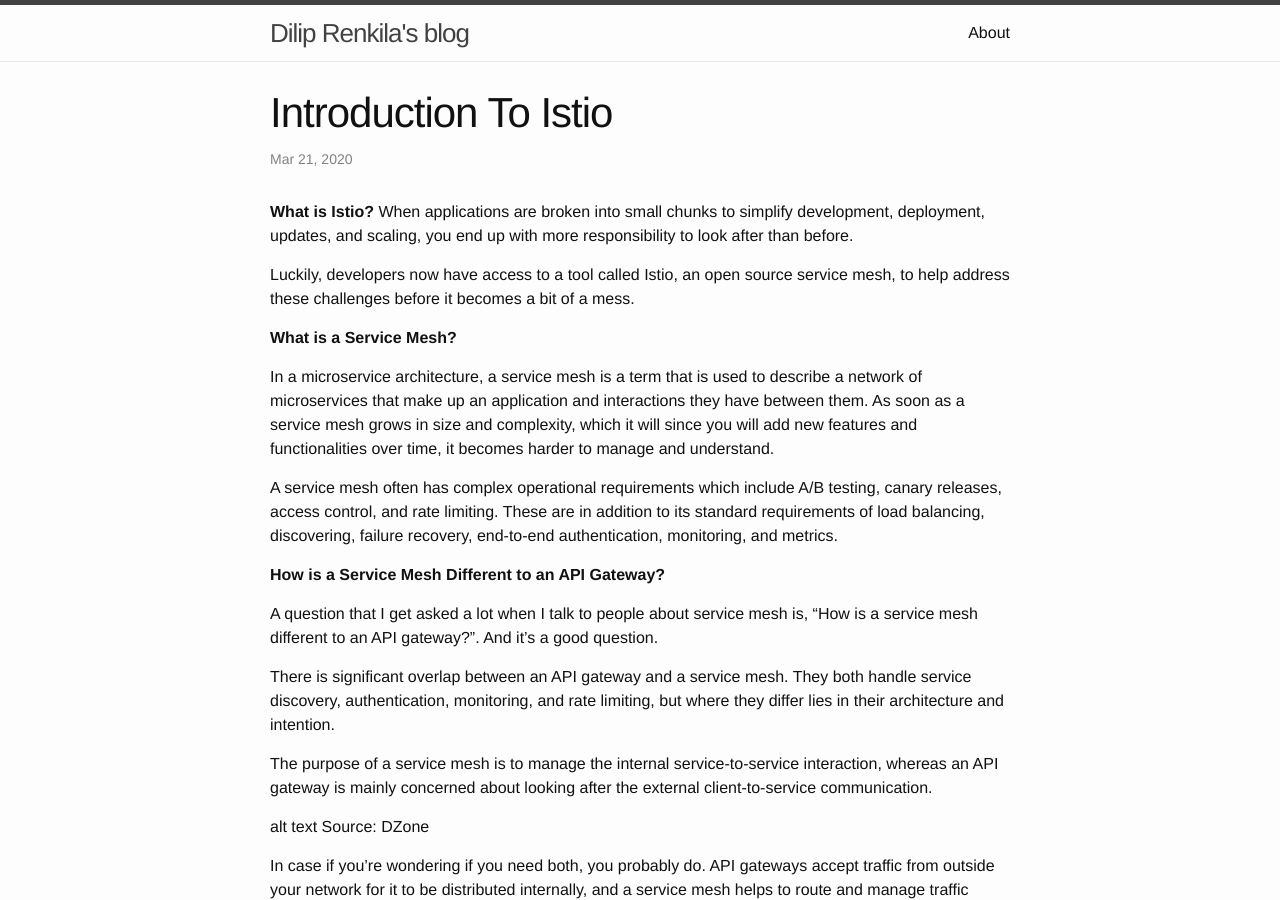
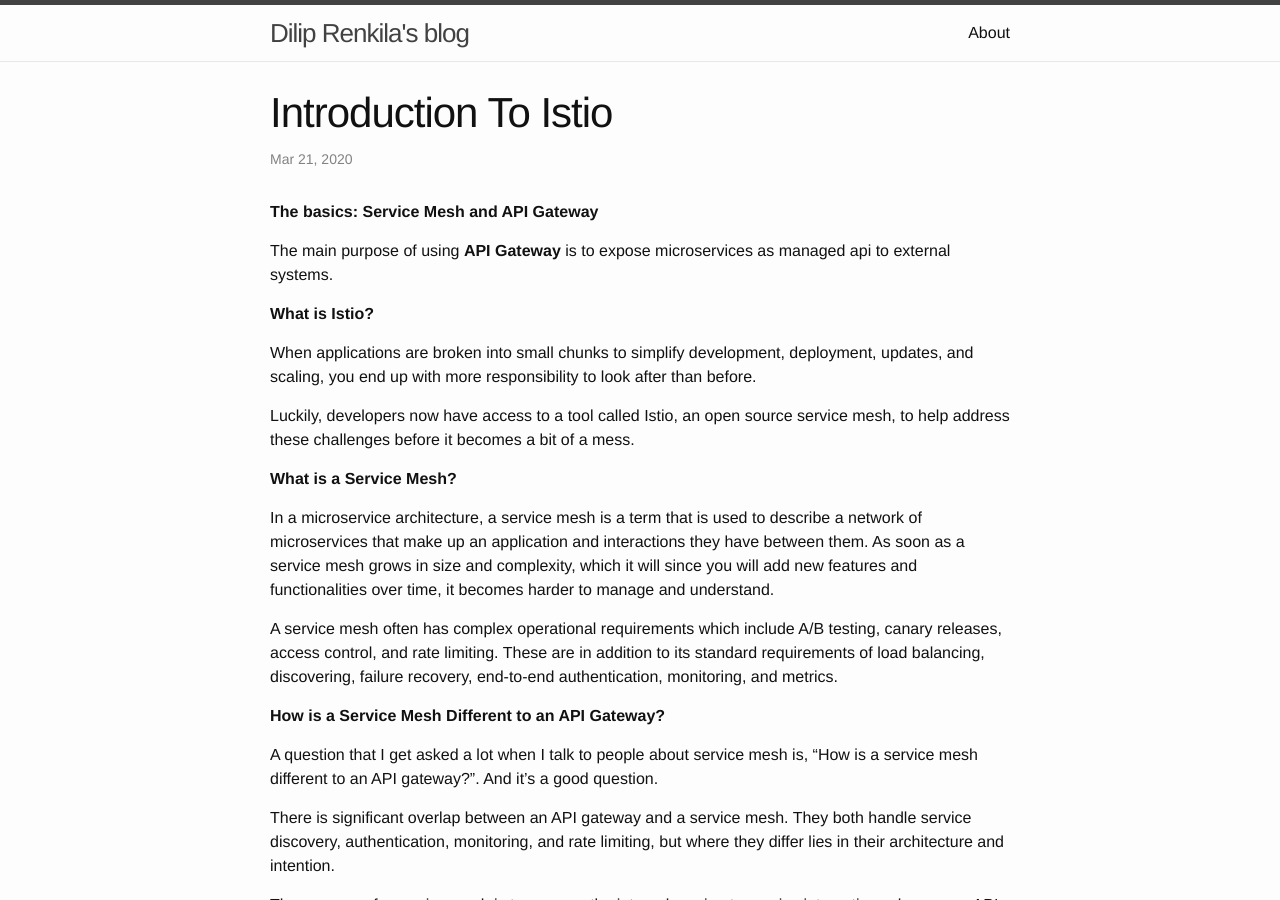
Before and after one commit to DilipRenkila/diliprenkila.github.io, a Jekyll site: the page built from _posts/2020-03-21-Introduction-to-Istio.md, in a window 1280 px wide and 900 px high. Built offline with Jekyll 4.4.1, drawn with Linux system fonts in a browser that asks for light colours; our own code applies the rules of GitHub Pages for plain Markdown files.

Commit message:
Add api gateway and service mesh def

```diff
--- a/_posts/2020-03-21-Introduction-to-Istio.md
+++ b/_posts/2020-03-21-Introduction-to-Istio.md
@@ -1,4 +1,13 @@
+
+**The basics: Service Mesh and API Gateway**
+
+The main purpose of using **API Gateway** is to expose microservices as managed api to external systems.
+
+
 **What is Istio?**
+
+
+
 When applications are broken into small chunks to simplify development, deployment, updates, and scaling, you end up with more responsibility to look after than before.
 
 
```
